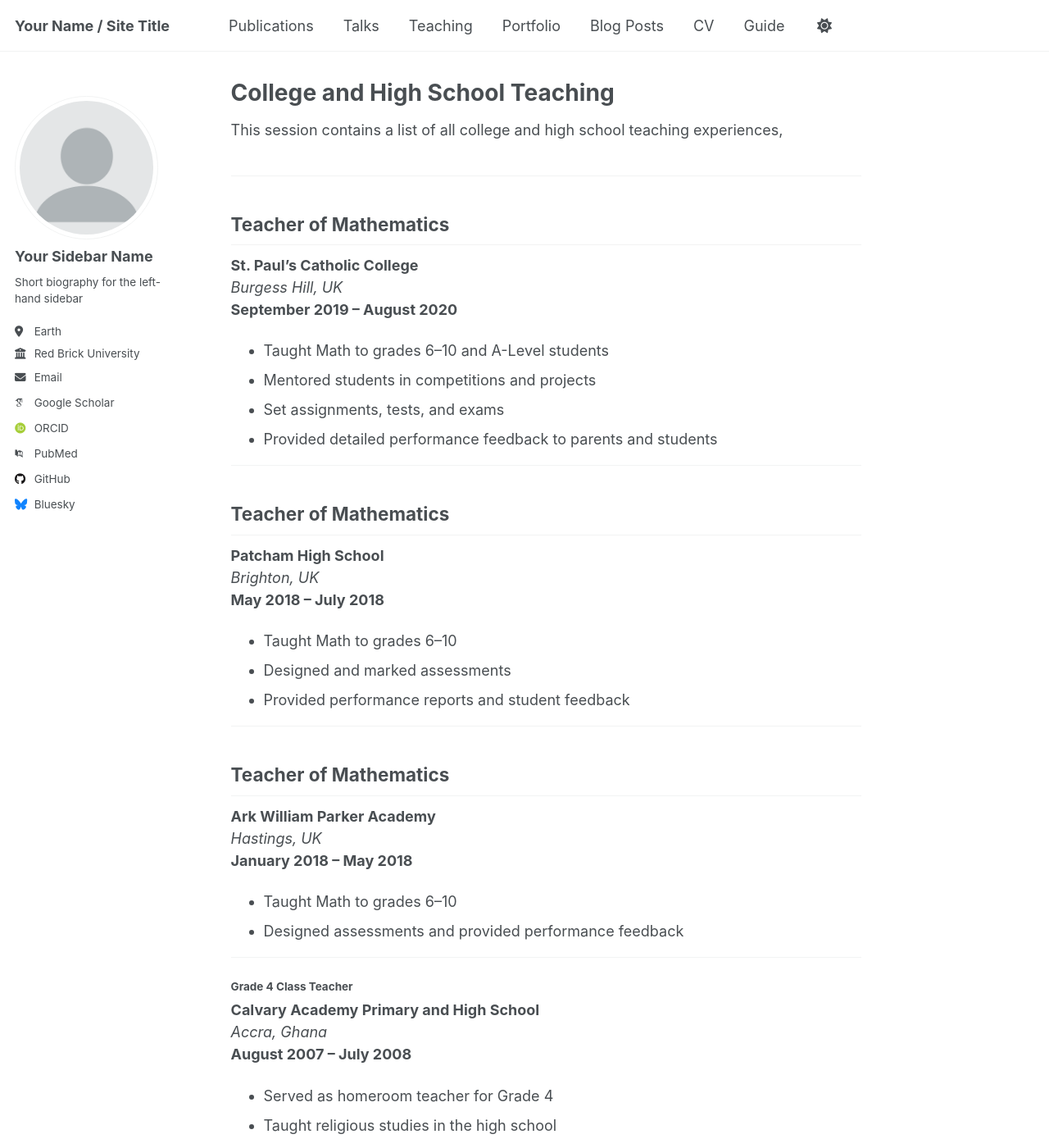
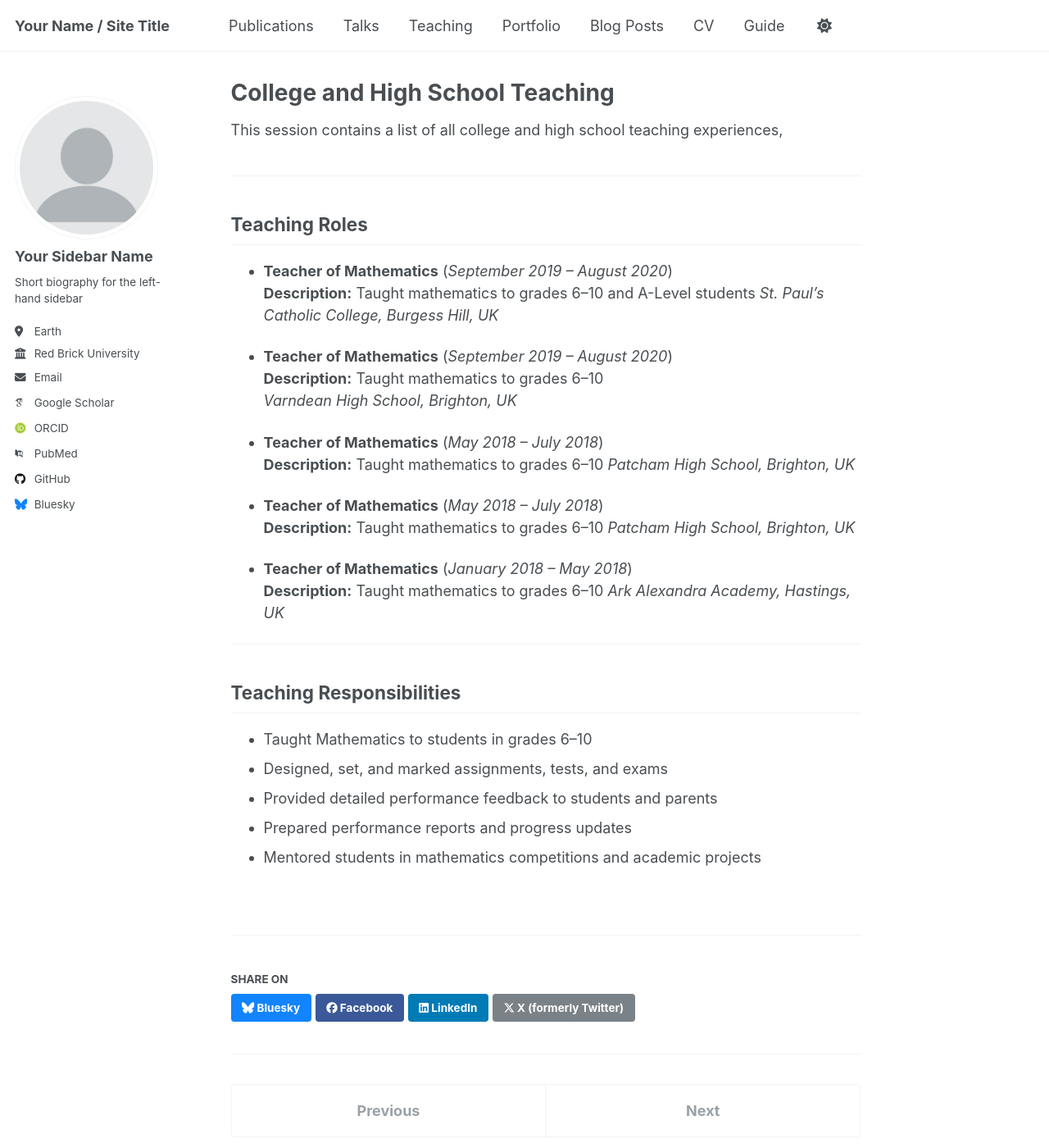
Before and after one commit to magronah/magronah.github.io, a Jekyll site: the page built from _teaching/2014-spring-teaching-1.md, in a window 1280 px wide and 1400 px high. Shown: the whole window at 82% size. Built offline with Jekyll 4.4.1, drawn with Linux system fonts in a browser that asks for light colours; some web fonts are replaced.

Commit message:
teaching

```diff
--- a/_teaching/2014-spring-teaching-1.md
+++ b/_teaching/2014-spring-teaching-1.md
@@ -9,39 +9,36 @@ location: "City, Country"
 ---
 
 ---
-## Teacher of Mathematics
-**St. Paul’s Catholic College**
-*Burgess Hill, UK*
-**September 2019 – August 2020**
-- Taught Math to grades 6–10 and A-Level students
-- Mentored students in competitions and projects
-- Set assignments, tests, and exams
-- Provided detailed performance feedback to parents and students
+
+## Teaching Roles
+
+* **Teacher of Mathematics** (*September 2019 – August 2020*)
+  **Description:** Taught mathematics to grades 6–10 and A-Level students
+  *St. Paul’s Catholic College, Burgess Hill, UK*
+
+
+* **Teacher of Mathematics** (*September 2019 – August 2020*)
+  **Description:** Taught mathematics to grades 6–10
+  *Varndean High School, Brighton, UK*
+
+* **Teacher of Mathematics** (*May 2018 – July 2018*)
+  **Description:** Taught mathematics to grades 6–10
+  *Patcham High School, Brighton, UK*
+
+* **Teacher of Mathematics** (*May 2018 – July 2018*)
+  **Description:** Taught mathematics to grades 6–10
+  *Patcham High School, Brighton, UK*
+
+* **Teacher of Mathematics** (*January 2018 – May 2018*)
+  **Description:** Taught mathematics to grades 6–10
+  *Ark Alexandra Academy, Hastings, UK*
 
 ---
 
-## Teacher of Mathematics
-**Patcham High School**
-*Brighton, UK*
-**May 2018 – July 2018**
-- Taught Math to grades 6–10
-- Designed and marked assessments
-- Provided performance reports and student feedback
+## Teaching Responsibilities
 
----
-
-## Teacher of Mathematics
-**Ark William Parker Academy**
-*Hastings, UK*
-**January 2018 – May 2018**
-- Taught Math to grades 6–10
-- Designed assessments and provided performance feedback
-
----
-
-#### Grade 4 Class Teacher
-**Calvary Academy Primary and High School**
-*Accra, Ghana*
-**August 2007 – July 2008**
-- Served as homeroom teacher for Grade 4
-- Taught religious studies in the high school
+- Taught Mathematics to students in grades 6–10
+- Designed, set, and marked assignments, tests, and exams
+- Provided detailed performance feedback to students and parents
+- Prepared performance reports and progress updates
+- Mentored students in mathematics competitions and academic projects
```
Also changed, not shown: _teaching/2025-spring-teaching-2.md (+1 -1 lines).
